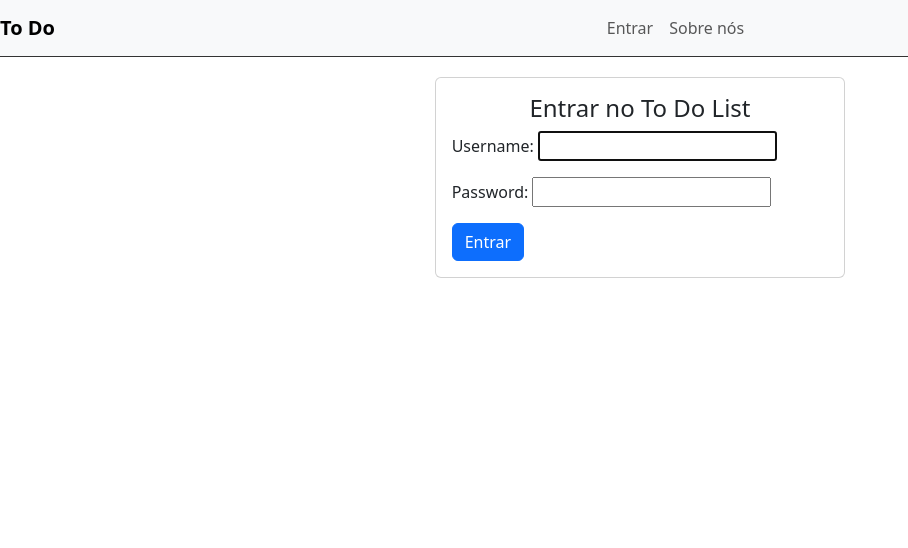
After one commit to juliaborgess18/projetoDjango, a Django app: page /accounts/login/ in a window 1280 px wide. The commit adds this page. Shown: the top 548 px of the page, without its empty margins (0-908 px from the left). Run offline with Django 4.2, Linux system fonts and the light colour scheme; some libraries are stand-ins or nearby versions.

Commit message:
Desenvolvida a tela de login

```diff
--- a/projetoToDo/todo/tasks/static/css/style.css
+++ b/projetoToDo/todo/tasks/static/css/style.css
@@ -137,3 +137,8 @@ ul.messages li {
     margin-left: 5px;
     margin-right: 5px;
 }
+
+/* Login */
+.auth-card{
+    margin-bottom: 30px;
+}
--- a/projetoToDo/todo/tasks/templates/base.html
+++ b/projetoToDo/todo/tasks/templates/base.html
@@ -1,6 +1,7 @@
 {% load static %}
 <!DOCTYPE html>
 <html lang="en">
+<meta http-equiv="Cache-Control" content="no-store" />
 
 <head>
     <meta charset="UTF-8">
@@ -26,15 +27,27 @@
 
                 <div class="collapse navbar-collapse" id="navbarSupportedContent">
                     <ul class="navbar-nav me-auto mb-2 mb-lg-0">
+                        {% if user.is_authenticated %}
                         <li class="nav-item">
-                            <a class="nav-link" aria-current="page" href="#">Tarefas</a>
+                            <a class="nav-link" aria-current="page" href="/">Tarefas</a>
                         </li>
                         <li class="nav-item">
                             <a class="nav-link" aria-current="page" href="#">Usuários</a>
                         </li>
+                        {% else %}
+                        <li class="nav-item">
+                            <a class="nav-link" aria-current="page" href="/accounts/login">Entrar</a>
+                        </li>
+                        {% endif %}
                         <li class="nav-item">
                             <a class="nav-link" aria-current="page" href="#">Sobre nós</a>
                         </li>
+                        {% if user.is_authenticated %}
+                        <li class="nav-item">
+                            <a class="nav-link" aria-current="page" href="/accounts/logout">Sair</a>
+                        </li>
+                        {% endif %}
+
                     </ul>
                 </div>
             </div>
--- a/projetoToDo/todo/tasks/templates/tasks/addtask.html
+++ b/projetoToDo/todo/tasks/templates/tasks/addtask.html
@@ -1,4 +1,6 @@
 {% extends 'base.html' %}
+
+<!-- {% load crispy_forms_tags %} -->
 
 {% block title %}Adicione uma tarefa{% endblock %}
 
@@ -7,7 +9,7 @@
     <h1>Adicione a sua nova tarefa</h1>
     <form method="POST">
         {% csrf_token %}
-        {{ form.as_p}}
+        {{form.as_p}}
         <input type="submit" class="btn btn-success" value="Criar tarefa">
     </form>
 </div>
--- a/projetoToDo/todo/tasks/templates/tasks/edittask.html
+++ b/projetoToDo/todo/tasks/templates/tasks/edittask.html
@@ -1,4 +1,6 @@
 {% extends 'base.html' %}
+
+<!-- {% load crispy_forms_tags %} -->
 
 {% block title %}Editar tarefa '{{task.title}}'{% endblock %}
 
@@ -7,7 +9,7 @@
     <h1>Editando '{{task.title}}'</h1>
     <form method="POST">
         {% csrf_token %}
-        {{ form.as_p}}
+        {{form.as_p}}
         <input type="submit" class="btn btn-success" value="Editar tarefa">
     </form>
 </div>
--- /dev/null
+++ b/projetoToDo/todo/templates/registration/login.html
@@ -0,0 +1,25 @@
+{% extends 'base.html' %}
+
+<!-- {% load crispy_forms_tags %} -->
+
+{% block title %}Entrar no To Do List{% endblock %}
+
+{% block content %}
+<div class="row">
+    <div class="col-md-4 offset-md-4">
+        <div class="card auth-card">
+            <div class="card-body">
+                <h4 class="card-title text-center">Entrar no To Do List</h4>
+
+                <form method="POST">
+                    {% csrf_token %}
+                    <input type="hidden" name="next" value="{{ next }}">
+                    {{form.as_p}}
+                    <button type="submit" class="btn btn-primary btn-block">Entrar</button>
+                </form>
+
+            </div>
+        </div>
+    </div>
+</div>
+{% endblock %}
--- a/projetoToDo/todo/todo/urls.py
+++ b/projetoToDo/todo/todo/urls.py
@@ -1,23 +1,8 @@
-"""
-URL configuration for todo project.
-
-The `urlpatterns` list routes URLs to views. For more information please see:
-    https://docs.djangoproject.com/en/4.2/topics/http/urls/
-Examples:
-Function views
-    1. Add an import:  from my_app import views
-    2. Add a URL to urlpatterns:  path('', views.home, name='home')
-Class-based views
-    1. Add an import:  from other_app.views import Home
-    2. Add a URL to urlpatterns:  path('', Home.as_view(), name='home')
-Including another URLconf
-    1. Import the include() function: from django.urls import include, path
-    2. Add a URL to urlpatterns:  path('blog/', include('blog.urls'))
-"""
 from django.contrib import admin
 from django.urls import path, include
 
 urlpatterns = [
     path("", include('tasks.urls')),
     path("admin/", admin.site.urls),
+    path('accounts/', include('django.contrib.auth.urls')),
 ]
```
Also changed, not shown: projetoToDo/todo/tasks/views.py (+6 -1 lines), projetoToDo/todo/todo/settings.py (+9 -1 lines), projetoToDo/todo/db.sqlite3.
